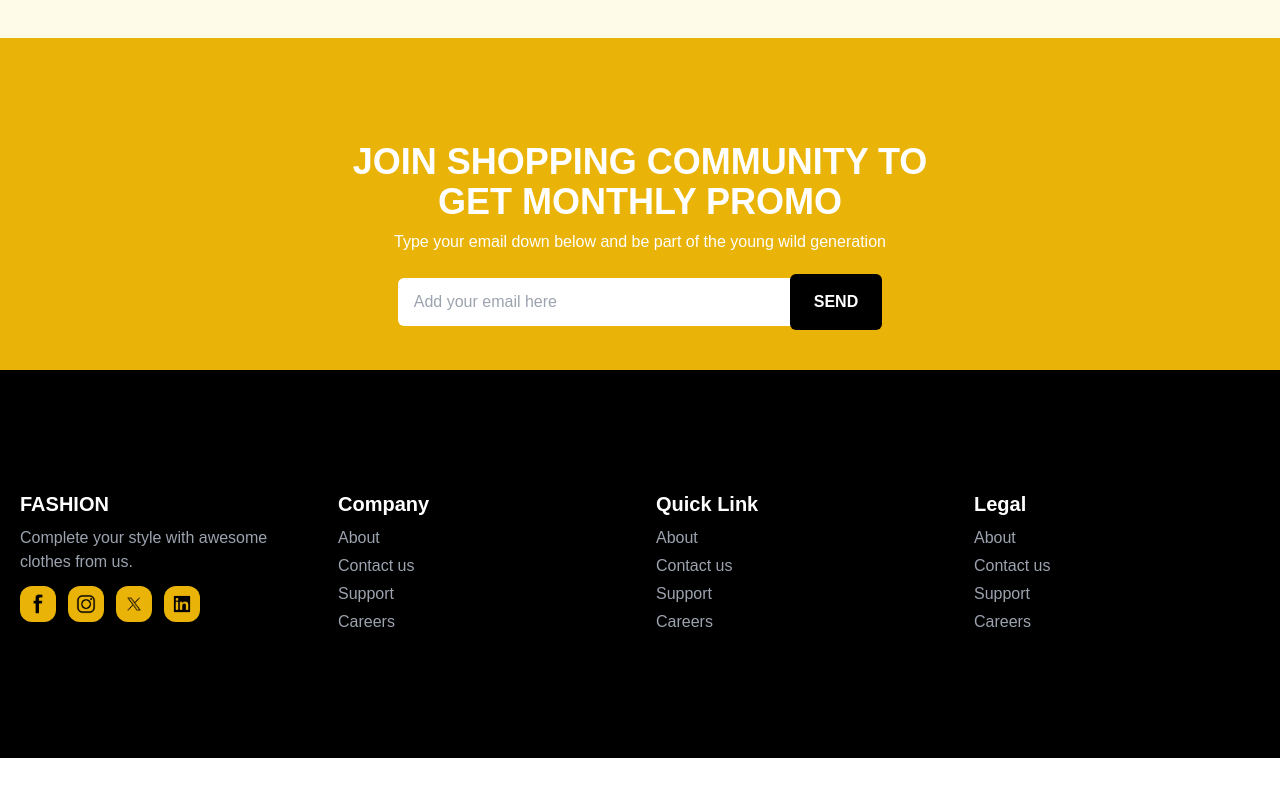
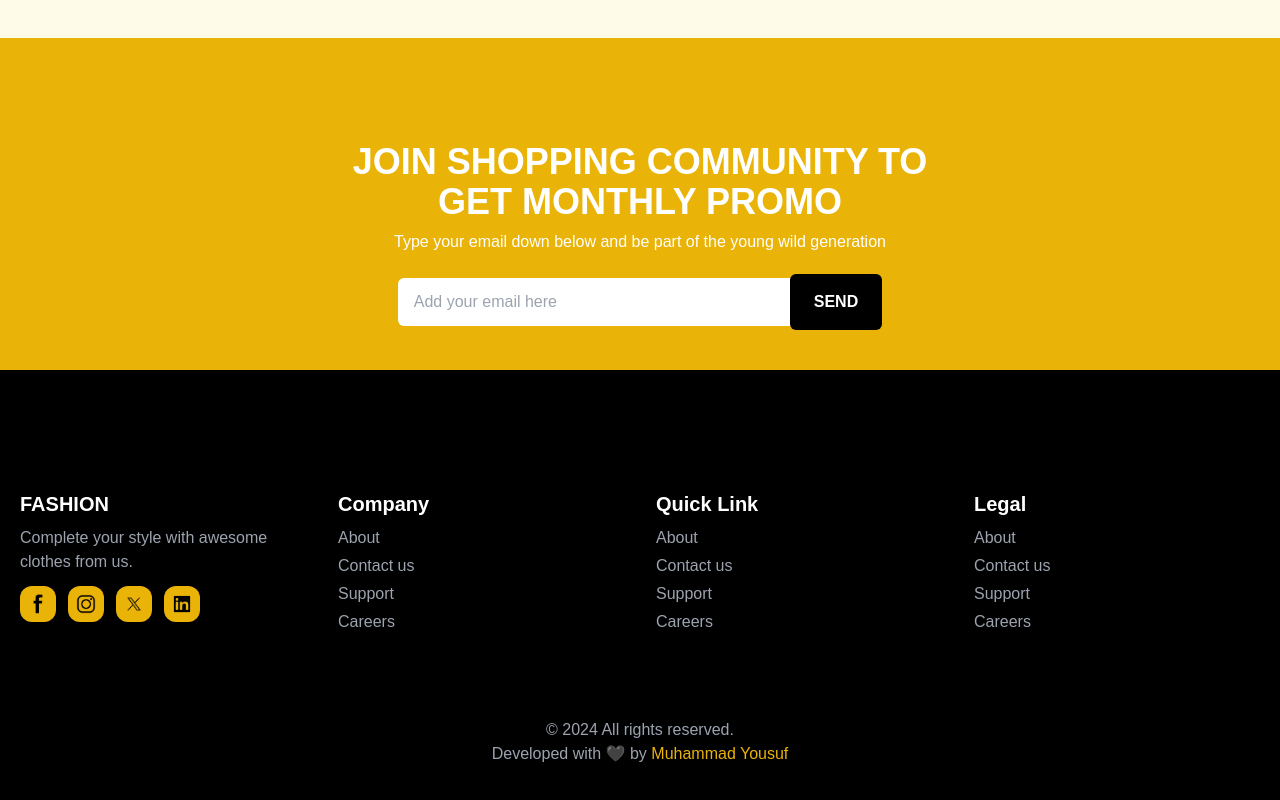
Before and after one commit to MYousuf-Codes/full-stack-nextjs-ecommerce, a Next.js app: page / in a window 1280 px wide. Shown: the part 3210-4010 px from the top of the page. Before the commit the page ends 3968 px from the top, so only its background shows below. Built offline with nearby package versions, Linux system fonts and the light colour scheme.

Commit message:
Update Footer.tsx

```diff
--- a/src/components/Footer.tsx
+++ b/src/components/Footer.tsx
@@ -8,10 +8,10 @@ type SocialIconProps = {
 };
 
 const socialIcons: SocialIconProps[] = [
-  { src: '/home/facebook.png', alt: 'Facebook', href: '#' },
-  { src: '/home/insta.png', alt: 'Instagram', href: '#' },
-  { src: '/home/x.png', alt: 'Twitter', href: '#' },
-  { src: '/home/linkedin.png', alt: 'LinkedIn', href: '#' },
+  { src: '/home/facebook.png', alt: 'Facebook', href: 'https://www.facebook.com/MuhammadYousafMarfaniMYM' },
+  { src: '/home/insta.png', alt: 'Instagram', href: 'https://instagram.com/myousuf_575' },
+  { src: '/home/x.png', alt: 'Twitter', href: 'https://www.instagram.com/m_yousuf575/' },
+  { src: '/home/linkedin.png', alt: 'LinkedIn', href: 'https://www.linkedin.com/in/MYousuf-Codes' },
 ];
 
 const SocialIcon: React.FC<SocialIconProps> = ({ src, alt, href }) => (
@@ -47,6 +47,12 @@ const Footer: React.FC = () => {
           </div>
         ))}
       </div>
+
+      {/* Copyright and Developer Credit */}
+      <div className="text-center mt-6 text-sm md:text-base text-gray-400">
+        <p>&copy; {new Date().getFullYear()} All rights reserved.</p>
+        <p>Developed with 🖤 by <a href="https://www.linkedin.com/in/MYousuf-Codes" className="text-yellow-500 hover:underline">Muhammad Yousuf</a></p>
+      </div>
     </footer>
   );
 };
```
